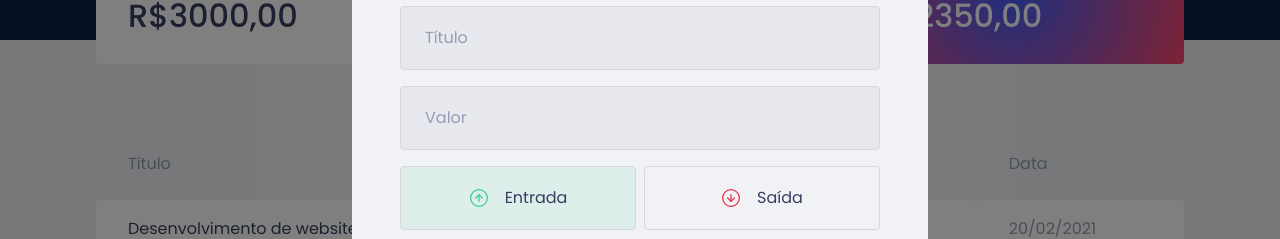
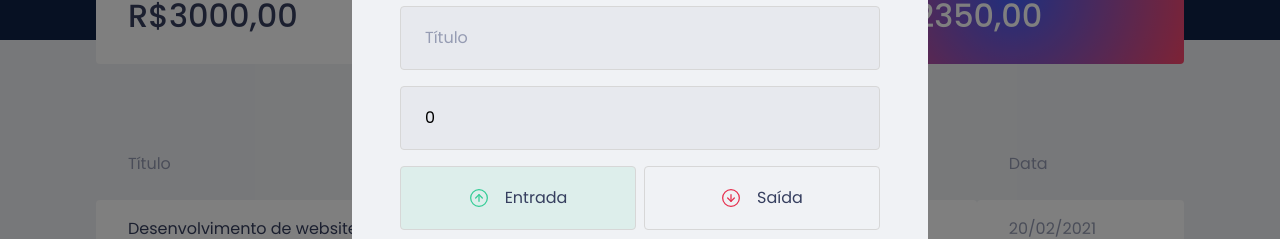
Before and after one commit to alangeek/Finance_Money_React_Typescript, a React (Create React App) app: page / in a window 1280 px wide. Both pictures are taken after a click on the button "Nova transação". Shown: the part 232-471 px from the top of the page. Built offline with nearby package versions, Linux system fonts and the light colour scheme; no server answers; what miragejs would draw is missing.

Commit message:
Saving the form data

```diff
--- a/src/components/NewTransationModal/index.tsx
+++ b/src/components/NewTransationModal/index.tsx
@@ -1,8 +1,11 @@
-import { useState } from 'react';
+import { FormEvent, useState } from 'react';
+
 import Modal from 'react-modal';
+
 import closeImg from '../../assets/close.svg';
 import incomeImg from '../../assets/income.svg';
 import outcomeImg from '../../assets/outcome.svg';
+
 import { Container, TransactionTypeContainer, RadioBox } from './styles';
 
 interface NewTransationModalProps {
@@ -11,7 +14,21 @@
 }
 
 export function NewTransationModal({ isOpen, onRequestClose }: NewTransationModalProps) {
-  const [type, setType] = useState('deposit')
+  const [title, setTitle] = useState('');
+  const [value, setValue] = useState(0);
+  const [category, setCategory] = useState('');
+  const [type, setType] = useState('deposit');
+
+  function handleCreateNewTransaction(event: FormEvent) {
+    event.preventDefault();
+
+    console.log({
+      title,
+      value,
+      category,
+      type,
+    })
+  }
 
   return (
     <Modal
@@ -29,15 +46,19 @@
         <img src={closeImg} alt="Fechar Modal" />
       </button>
 
-      <Container>
+      <Container onSubmit={handleCreateNewTransaction}>
         <h2>Cadastrar transação</h2>
 
         <input
           placeholder="Título"
+          value={title}
+          onChange={event => setTitle(event.target.value)}
         />
         <input
           type="number"
           placeholder="Valor"
+          value={value}
+          onChange={event => setValue(Number(event.target.value))}
         />
 
         <TransactionTypeContainer>
@@ -65,6 +86,8 @@
 
         <input
           placeholder="Categoria"
+          value={category}
+          onChange={event => setCategory(event.target.value)}
         />
 
         <button type="submit">
```
